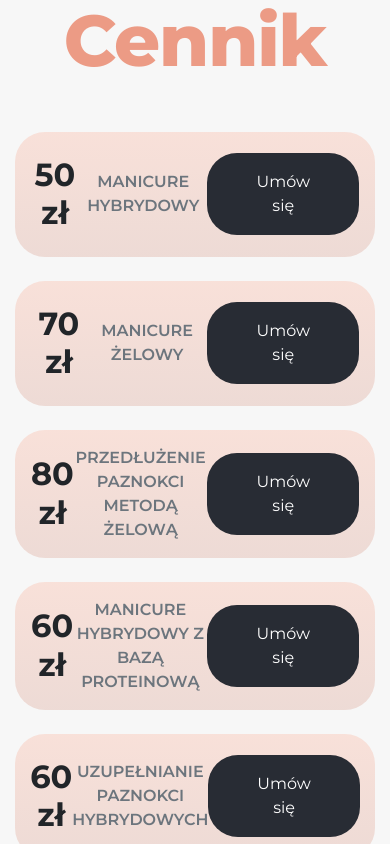
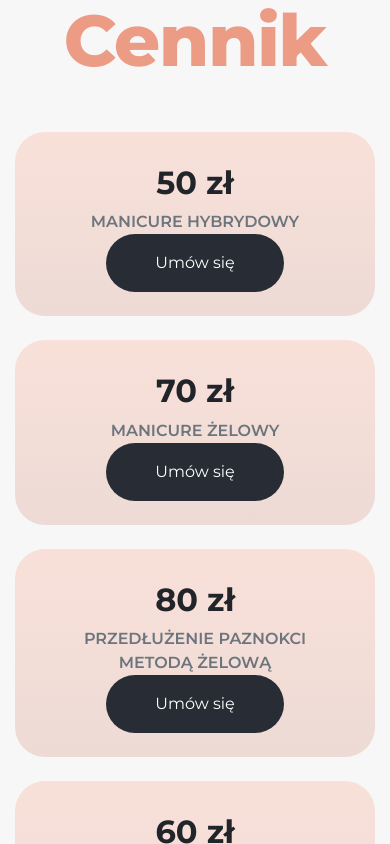
Before and after one commit to zbigniewstefaniuk/nails-reservation-page, a React (Create React App) app: page / in a window 390 px wide. Shown: the part 960-1804 px from the top of the page. Built offline with nearby package versions, Linux system fonts and the light colour scheme.

Commit message:
added mobile view

```diff
--- a/src/styles/prices.module.css
+++ b/src/styles/prices.module.css
@@ -26,13 +26,23 @@
   -webkit-box-align: center;
       -ms-flex-align: center;
           align-items: center;
-  -webkit-box-pack: center;
-      -ms-flex-pack: center;
-          justify-content: center;
-  padding: 1rem;
+  -webkit-box-pack: justify;
+      -ms-flex-pack: justify;
+          justify-content: space-between;
+  padding: 1.5rem 3rem 1.5rem 3rem;
   background: -webkit-gradient(linear, left top, left bottom, from(rgba(249, 217, 207, 0.75)), to(rgba(234, 209, 202, 0.75)));
   background: linear-gradient(180deg, rgba(249, 217, 207, 0.75) 0%, rgba(234, 209, 202, 0.75) 100%);
   border-radius: 30px;
   margin: 1.5rem 0 1.5rem 0;
 }
+
+/* for phones */
+@media (max-width: 800px) {
+  .prices .pricesContainerService {
+    -webkit-box-orient: vertical;
+    -webkit-box-direction: normal;
+        -ms-flex-direction: column;
+            flex-direction: column;
+  }
+}
 /*# sourceMappingURL=prices.module.css.map */
--- a/src/styles/prices.module.scss
+++ b/src/styles/prices.module.scss
@@ -21,10 +21,20 @@
         display: flex;
         display: flex;
         align-items: center;
-        justify-content: center;
-        padding: 1rem;
-        background: linear-gradient(180deg, rgba(249, 217, 207, 0.75) 0%, rgba(234, 209, 202, 0.75) 100%);;
+        justify-content: space-between;
+        padding: 1.5rem 3rem 1.5rem 3rem;
+        background: linear-gradient(180deg, rgba(249, 217, 207, 0.75) 0%, rgba(234, 209, 202, 0.75) 100%);
+
         border-radius: 30px;
         margin: 1.5rem 0 1.5rem 0;
     }
 }
+
+/* for phones */
+@media (max-width: 800px) {
+    .prices {
+        .pricesContainerService {
+            flex-direction: column;
+        }
+    }
+}
```
Also changed, not shown: 1 other file (tests, documents, lock files or other folders).
